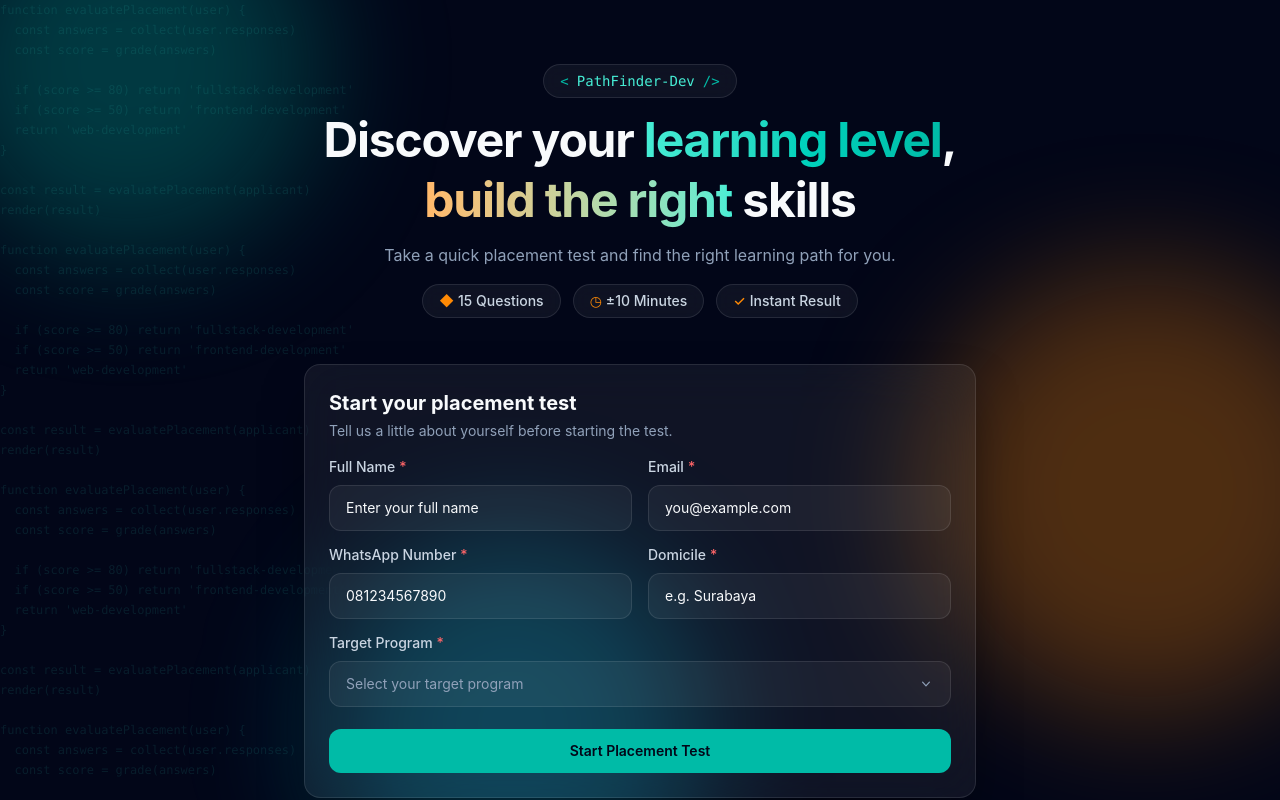
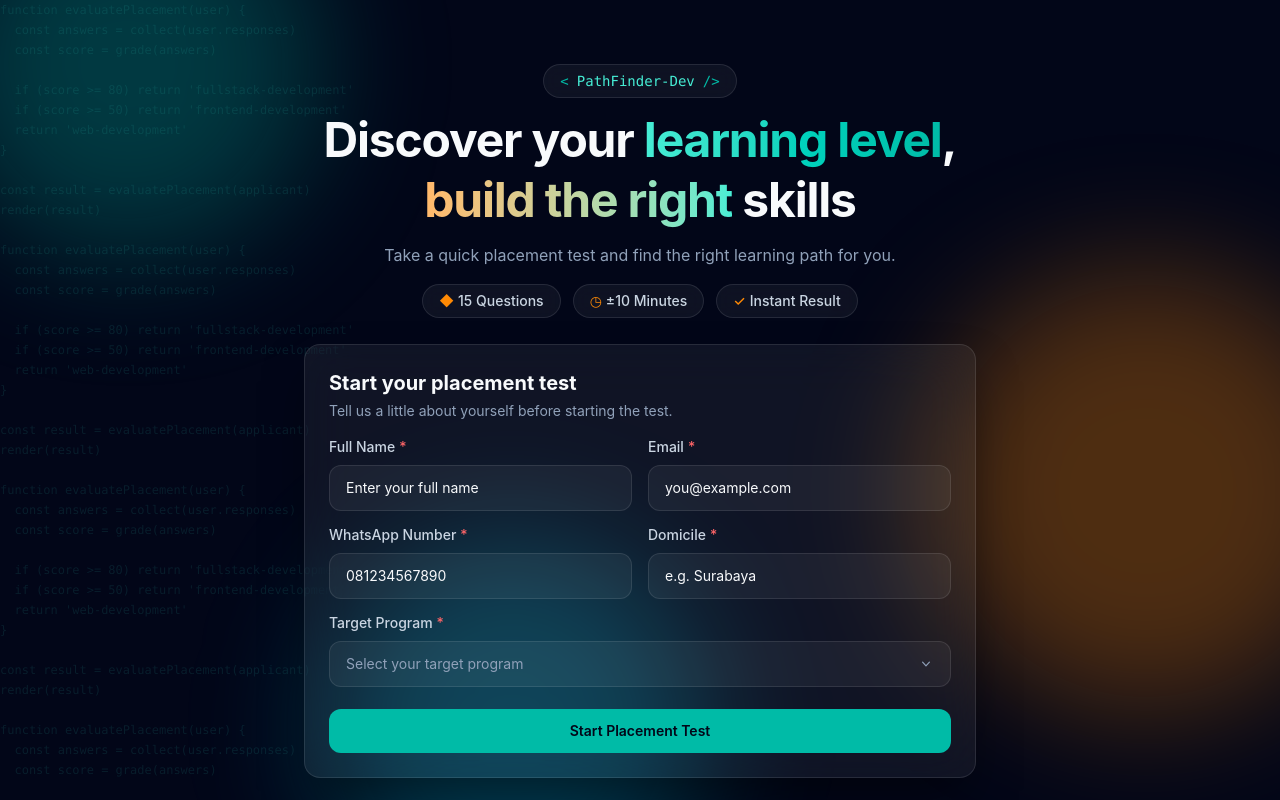
Before and after one commit to strvntrl/placement-test-engine, a React (Vite) app: page / in a window 1280 px wide. Built offline with nearby package versions, Linux system fonts and the light colour scheme.

Commit message:
update margin

```diff
--- a/src/pages/LandingPage.jsx
+++ b/src/pages/LandingPage.jsx
@@ -189,7 +189,7 @@ function LandingPage() {
         </section>
 
         {/* Registration */}
-        <section className="flex flex-1 items-center justify-center py-3 sm:py-10 sm:min-h-0 mt-8 sm:mt-12 md:mt-8 lg:mt-15">
+        <section className="flex flex-1 items-center justify-center py-3 sm:py-10 sm:min-h-0 mt-8 sm:mt-12 md:mt-8 lg:mt-5">
           <div className="mx-auto w-full max-w-2xl">
             <div className="rounded-2xl border border-white/10 bg-white/6 p-4 shadow-2xl shadow-black/50 backdrop-blur-xl sm:p-5 md:p-6">
               <div className="mb-3 sm:mb-4">
```
